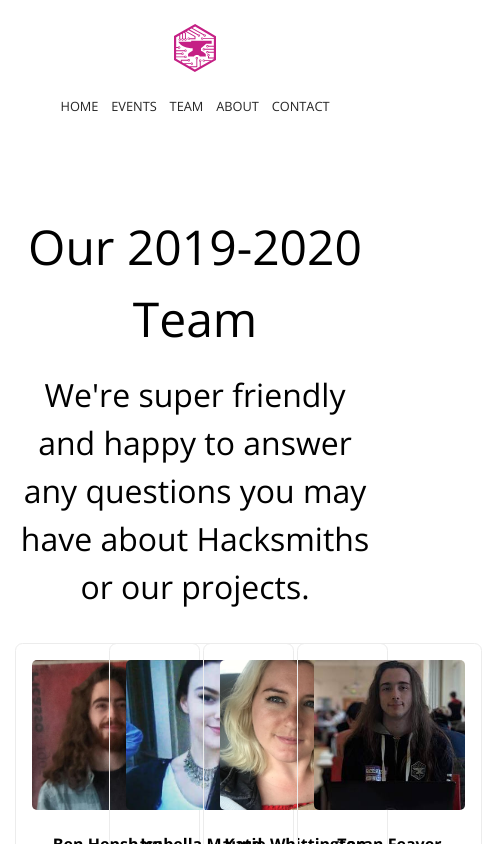
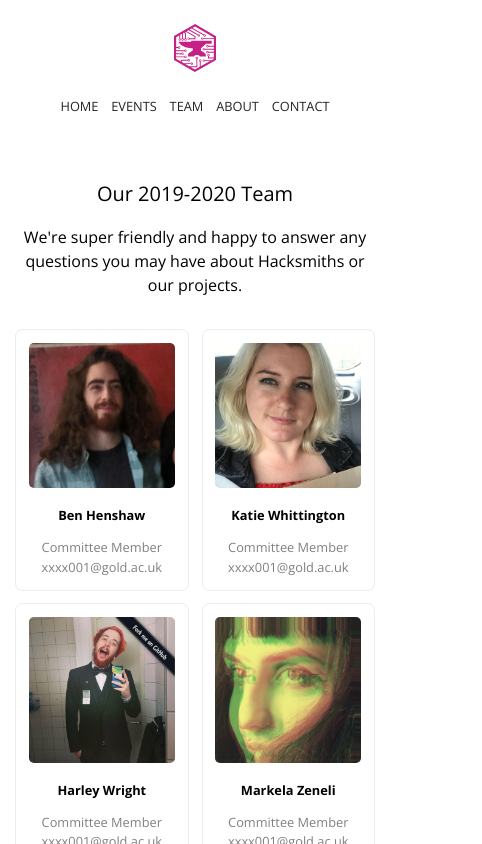
Before and after one commit to skeuomorph/2020.goldsmiths.tech, a Nuxt app: page /team in a window 390 px wide. Shown: the top 844 px of the page, 482 px wide, since content can reach past the window. Built offline with nearby package versions, Linux system fonts and the light colour scheme.

Commit message:
Team responsive

```diff
--- a/pages/team.vue
+++ b/pages/team.vue
@@ -101,4 +101,20 @@ h1.title + h2 {
 .person p {
   color: var(--mid);
 }
+
+@media screen and (max-width: 960px) {
+  #team {
+    margin-top: 2em;
+  }
+  h1.title {
+    font-size: 1.25em;
+  }
+  h1.title + h2 {
+    font-size: 1em;
+  }
+  .team {
+    columns: 2;
+    font-size: 0.8em;
+  }
+}
 </style>
```
